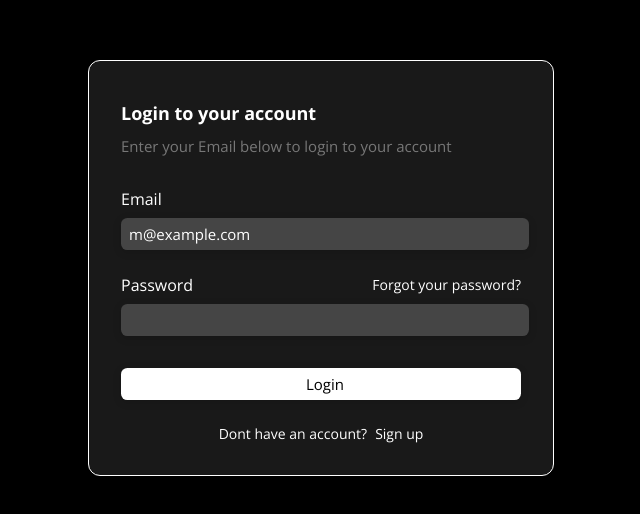
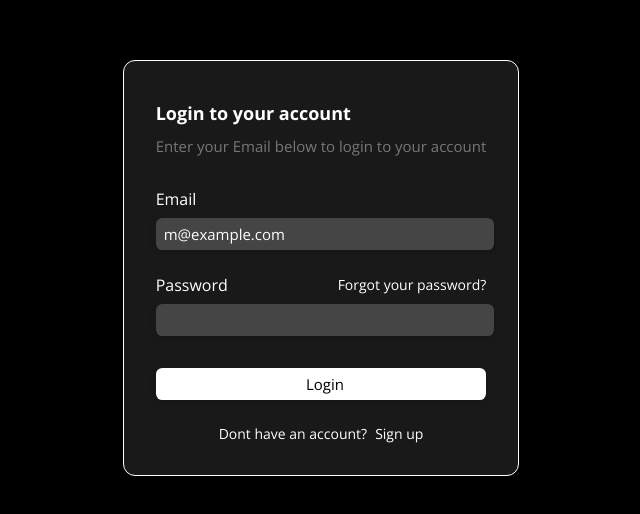
Before and after one commit to sriramongit/Login-Form-React, a React (Vite) app: page / in a window 1280 px wide. Shown: the part 132-646 px from the top of the page, without its empty margins (319-959 px from the left). Built offline with nearby package versions, Linux system fonts and the light colour scheme.

Commit message:
modified style for container in css

```diff
--- a/src/index.css
+++ b/src/index.css
@@ -16,7 +16,6 @@ body{
 }
 
 .container{
-  width: 50vh;
   padding: 2rem;
   border: 1px solid white;
   display: flex;
```
